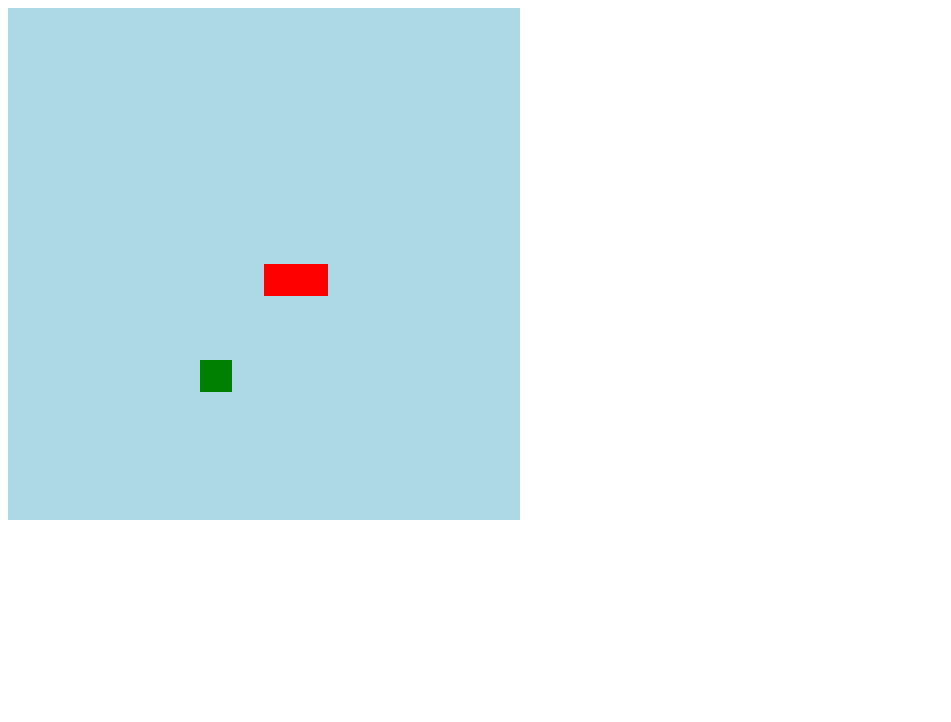
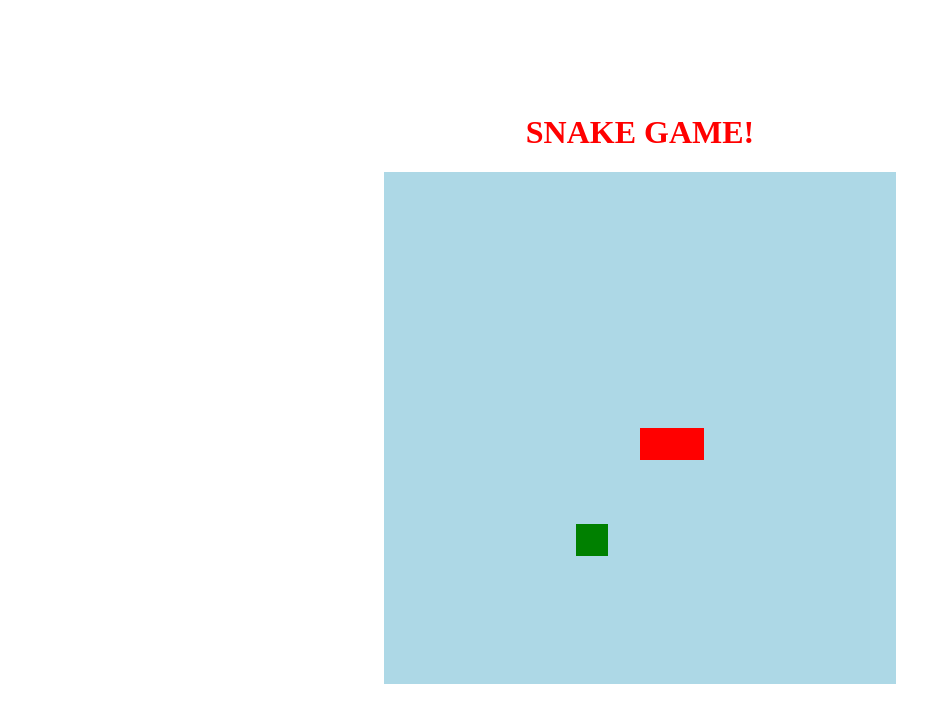
Before and after one commit to gileaddias/Snake-Game, a plain HTML site: page Index.html in a window 1280 px wide. Shown: the whole page, without its empty margins (0-951 px from the left). Drawn offline with Linux system fonts and the light colour scheme.

Commit message:
Adicionando estilização ao body com o CSS

```diff
--- a/Index.html
+++ b/Index.html
@@ -9,6 +9,7 @@
     <title>Snake Game</title>
 </head>
 <body>
+    <h1>SNAKE GAME!</h1>
     <canvas id="snake" width="512" height="512"></canvas>
 </body>
 </html>
--- a/style.css
+++ b/style.css
@@ -0,0 +1,10 @@
+body{
+    height: 95vh;
+    width: 95;
+    display: flex;
+    justify-content: center;
+    align-items: center;
+    flex-direction: column;
+    color: red;
+
+}
```
